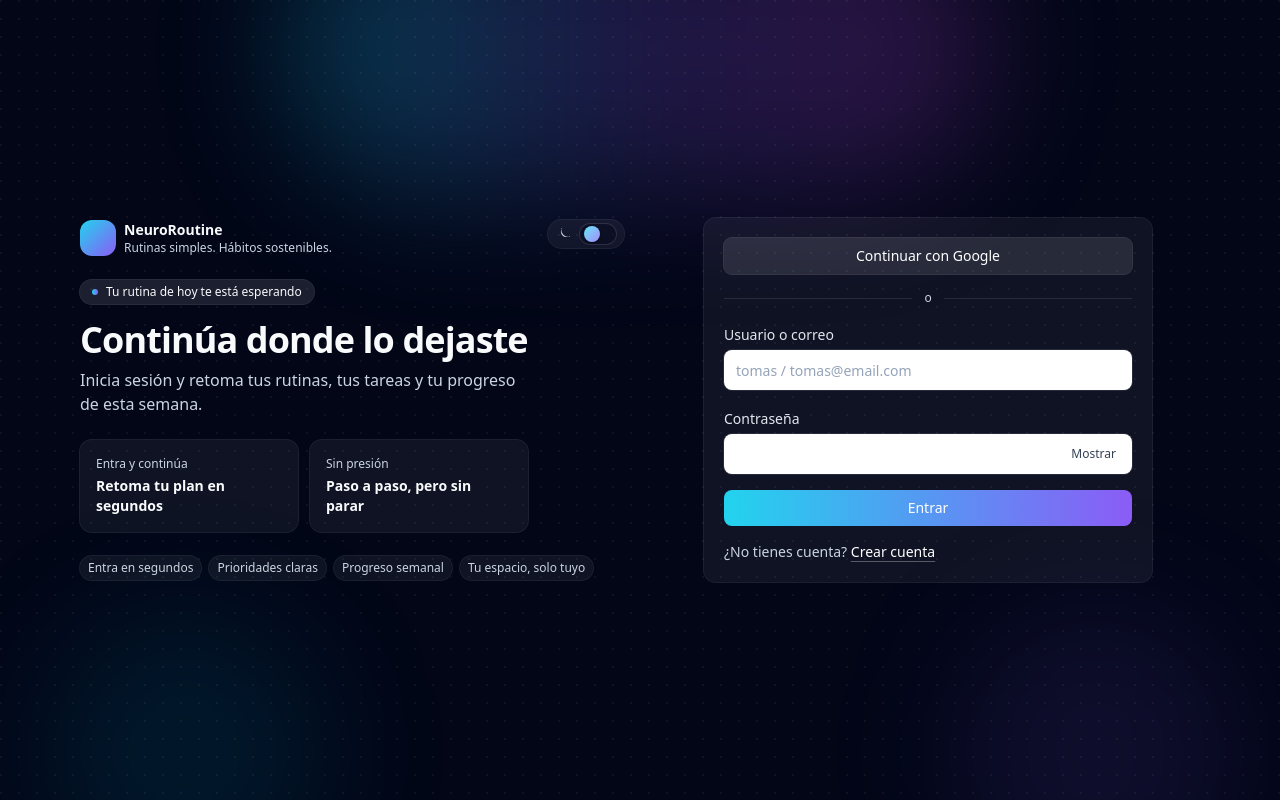
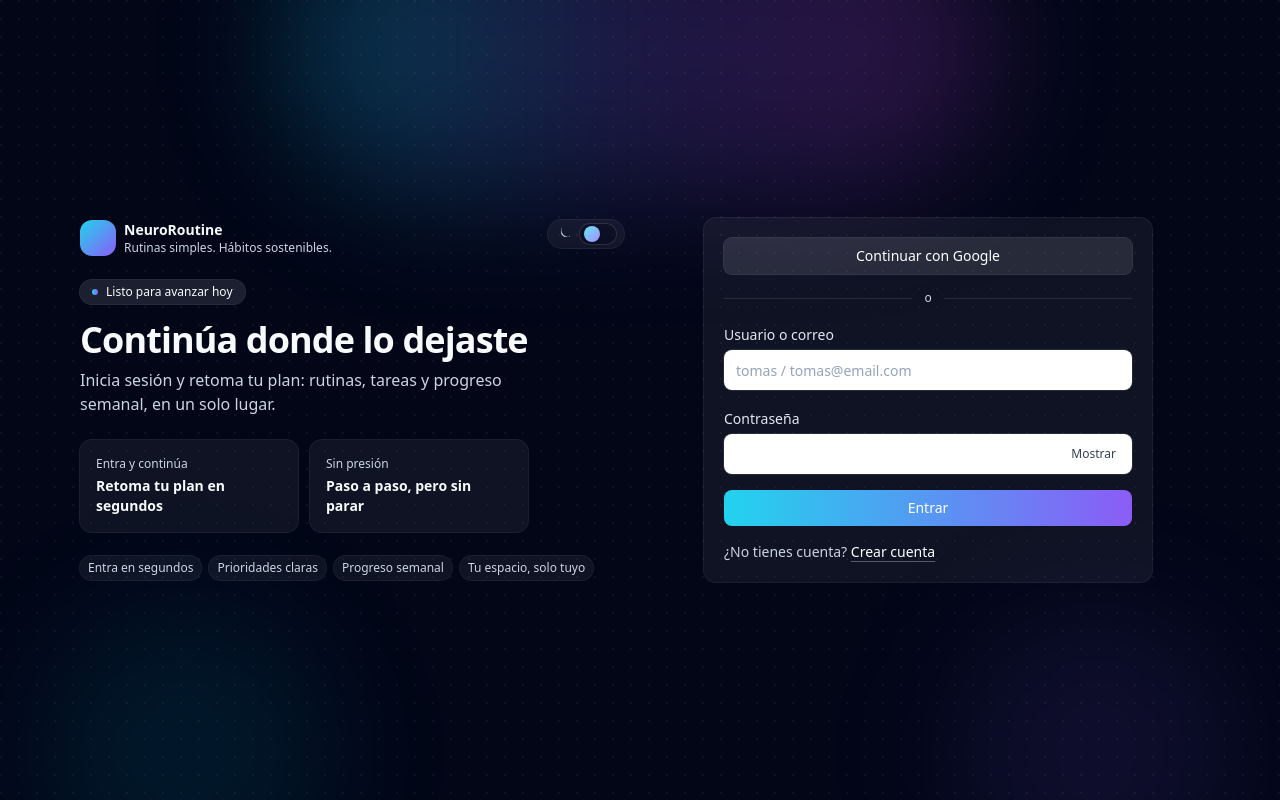
Before and after one commit to TomasPosada0626/Neuroroutine, a React (Vite) app in the folder frontend/: page /login in a window 1280 px wide. Built offline with nearby package versions, Linux system fonts and the light colour scheme; no server answers.

Commit message:
Login: premium motivating copy

```diff
--- a/frontend/src/pages/LoginPage.tsx
+++ b/frontend/src/pages/LoginPage.tsx
@@ -52,8 +52,8 @@ export function LoginPage() {
   return (
     <AuthShell
       title="Continúa donde lo dejaste"
-      subtitle="Inicia sesión y retoma tus rutinas, tus tareas y tu progreso de esta semana."
-      badge="Tu rutina de hoy te está esperando"
+      subtitle="Inicia sesión y retoma tu plan: rutinas, tareas y progreso semanal, en un solo lugar."
+      badge="Listo para avanzar hoy"
     >
       <Card className={cardClass}>
         <form className="space-y-4" onSubmit={onSubmit}>
```
